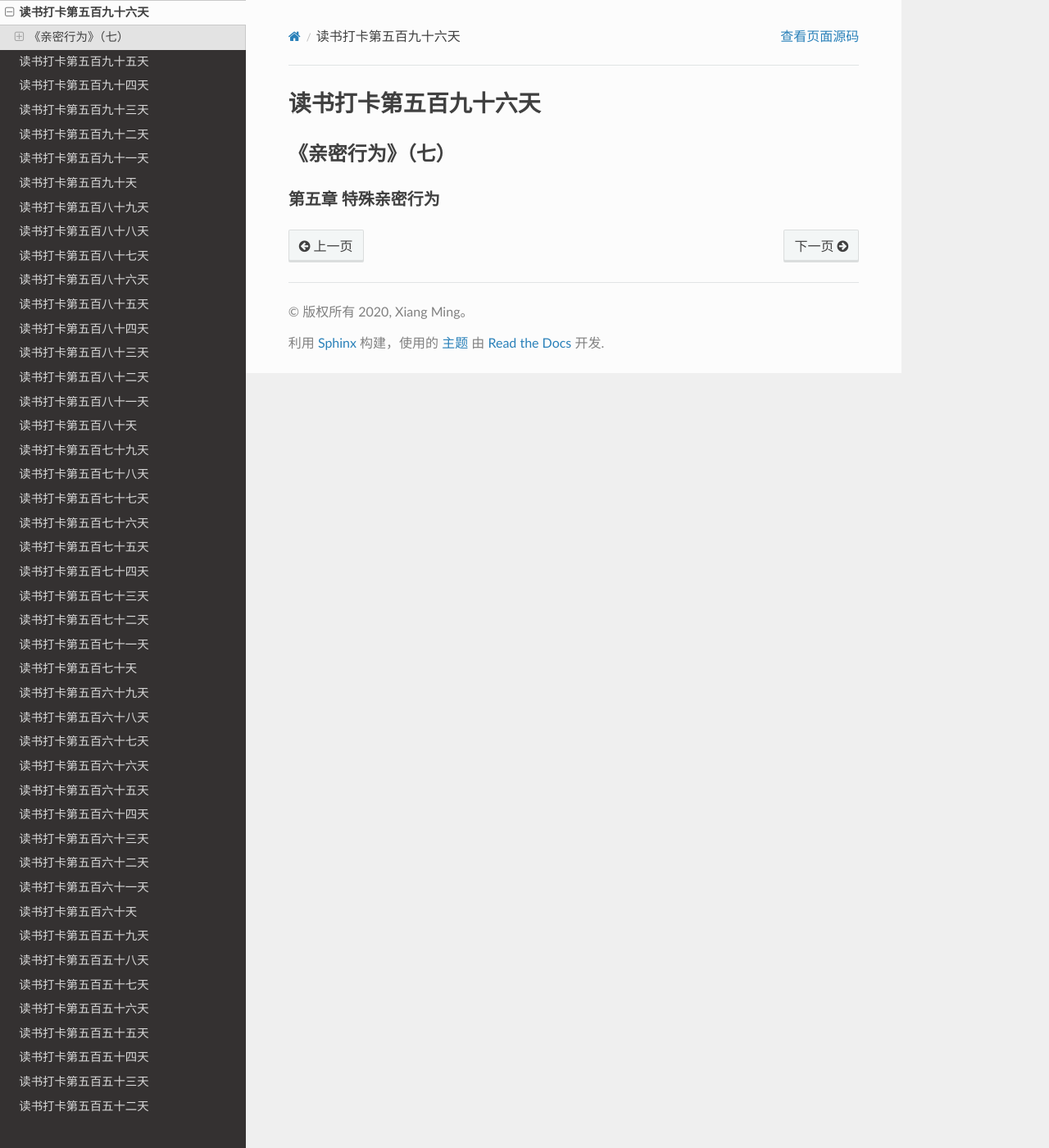
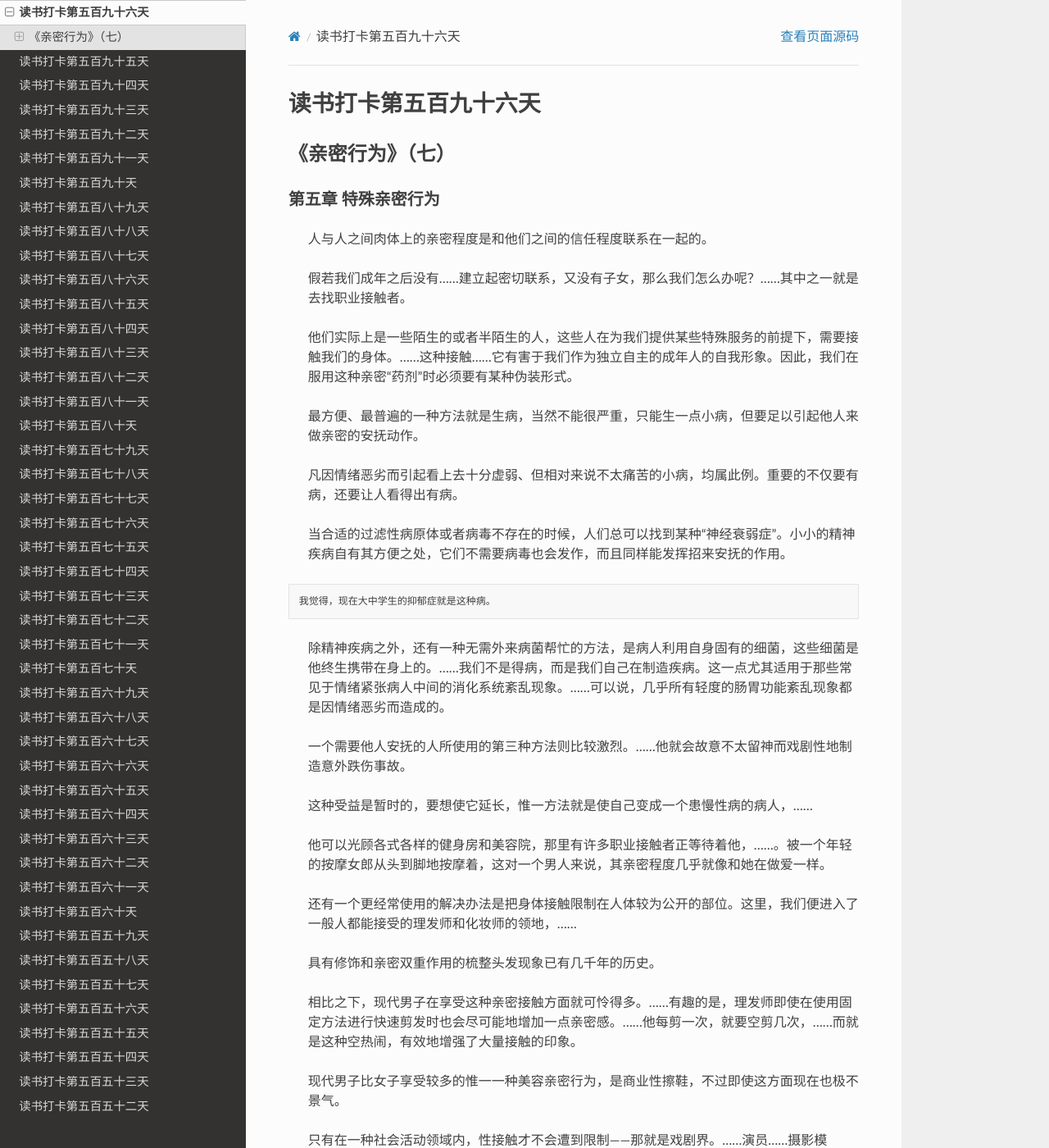
Before and after one commit to xiangming1975/reading, a Sphinx documentation site: the page built from source/2022-06-22.md, in a window 1280 px wide and 1400 px high. Shown: the whole window at 82% size. Built offline with Sphinx 7.4.7 and the Read the Docs theme 2.0.0, drawn with Linux system fonts in a browser that asks for light colours; some of the changed text lies outside the part shown.

Commit message:
自动提交时间: 2022-06-24T22:00:07,982862462+08:00

````diff
--- a/source/2022-06-22.md
+++ b/source/2022-06-22.md
@@ -2,4 +2,44 @@
 ## 《亲密行为》（七）
 ### 第五章 特殊亲密行为
 
+> 人与人之间肉体上的亲密程度是和他们之间的信任程度联系在一起的。
+
+> 假若我们成年之后没有……建立起密切联系，又没有子女，那么我们怎么办呢？……其中之一就是去找职业接触者。
+
+> 他们实际上是一些陌生的或者半陌生的人，这些人在为我们提供某些特殊服务的前提下，需要接触我们的身体。……这种接触……它有害于我们作为独立自主的成年人的自我形象。因此，我们在服用这种亲密“药剂”时必须要有某种伪装形式。
+
+> 最方便、最普遍的一种方法就是生病，当然不能很严重，只能生一点小病，但要足以引起他人来做亲密的安抚动作。
+
+> 凡因情绪恶劣而引起看上去十分虚弱、但相对来说不太痛苦的小病，均属此例。重要的不仅要有病，还要让人看得出有病。
+
+> 当合适的过滤性病原体或者病毒不存在的时候，人们总可以找到某种“神经衰弱症”。小小的精神疾病自有其方便之处，它们不需要病毒也会发作，而且同样能发挥招来安抚的作用。
+```
+我觉得，现在大中学生的抑郁症就是这种病。
+```
+> 除精神疾病之外，还有一种无需外来病菌帮忙的方法，是病人利用自身固有的细菌，这些细菌是他终生携带在身上的。……我们不是得病，而是我们自己在制造疾病。这一点尤其适用于那些常见于情绪紧张病人中间的消化系统紊乱现象。……可以说，几乎所有轻度的肠胃功能紊乱现象都是因情绪恶劣而造成的。
+
+> 一个需要他人安抚的人所使用的第三种方法则比较激烈。……他就会故意不太留神而戏剧性地制造意外跌伤事故。
+
+> 这种受益是暂时的，要想使它延长，惟一方法就是使自己变成一个患慢性病的病人，……
+
+> 他可以光顾各式各样的健身房和美容院，那里有许多职业接触者正等待着他，……。被一个年轻的按摩女郎从头到脚地按摩着，这对一个男人来说，其亲密程度几乎就像和她在做爱一样。
+
+> 还有一个更经常使用的解决办法是把身体接触限制在人体较为公开的部位。这里，我们便进入了一般人都能接受的理发师和化妆师的领地，……
+
+> 具有修饰和亲密双重作用的梳整头发现象已有几千年的历史。
+
+> 相比之下，现代男子在享受这种亲密接触方面就可怜得多。……有趣的是，理发师即使在使用固定方法进行快速剪发时也会尽可能地增加一点亲密感。……他每剪一次，就要空剪几次，……而就是这种空热闹，有效地增强了大量接触的印象。
+
+> 现代男子比女子享受较多的惟一一种美容亲密行为，是商业性擦鞋，不过即使这方面现在也极不景气。
+
+> 只有在一种社会活动领域内，性接触才不会遭到限制——那就是戏剧界。……演员……摄影模特……在自己职业活动中都享受特许，可以多方面进行带有性意味的相互接触。
+```
+因此导致演员分不清真假，而频繁产生爱情？
+```
+> 另一种危险的接触发生在红得发紫的明星和他们的狂热崇拜者之间。
+
+> 任何一种形式的亲密行为都可能使两个当事人建立起感情上的联系，即使是暴力形式的亲密行为，只要有充分的个性为基础，也同样如此。
+
+> 这种不论场合、一律采取极端的非暴力态度的做法，可能会导致某种新的反亲密形式。
+
 >
````
Also changed, not shown: source/2022-06-20.md (+6 -6 lines).
